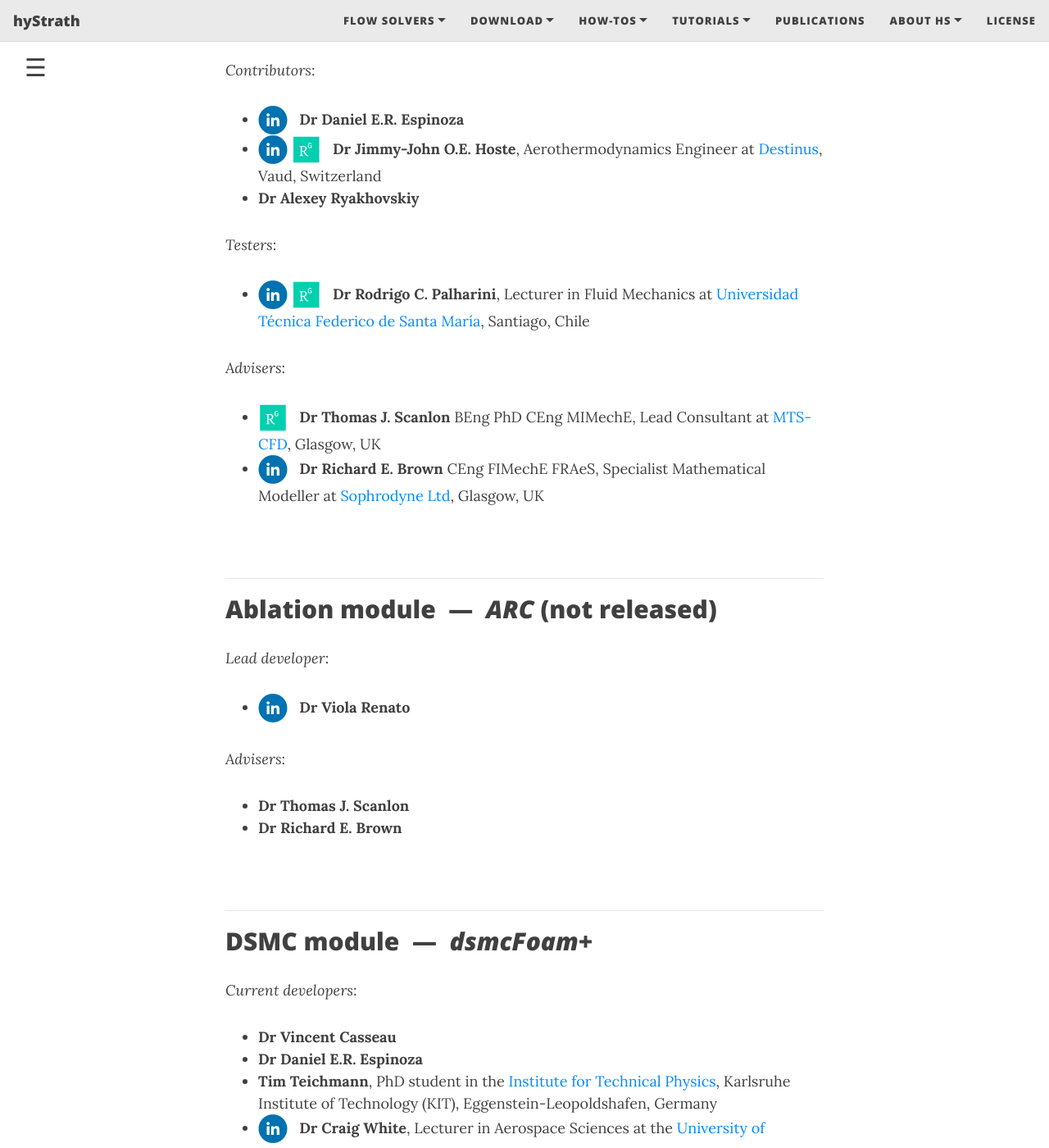
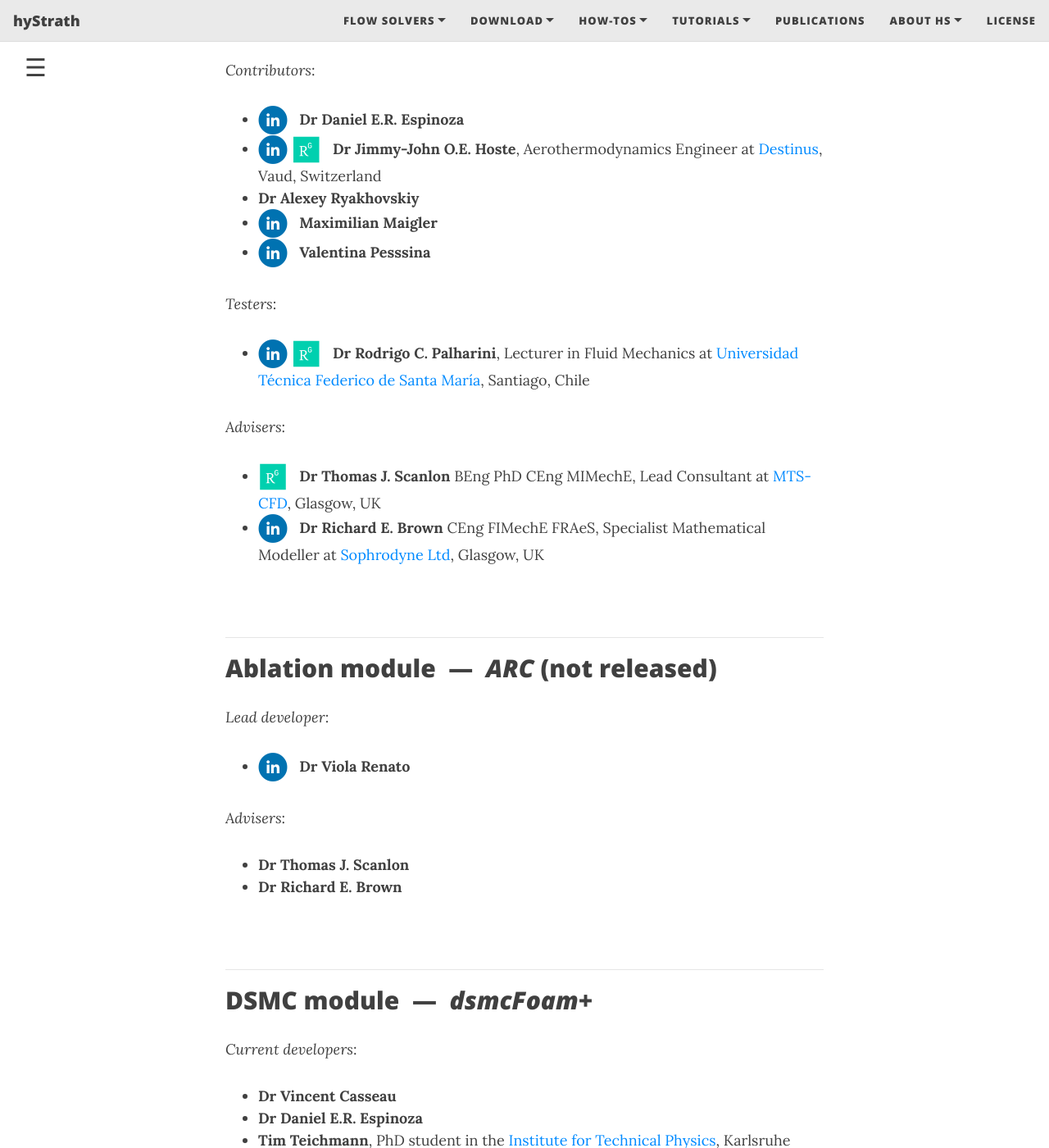
Before and after one commit to hystrath/hystrath.github.io, a Jekyll site: the page built from people.md, in a window 1280 px wide and 1400 px high, scrolled down 361 px. Shown: the whole window at 82% size. Built offline with Jekyll 4.4.1, drawn with Linux system fonts in a browser that asks for light colours; nearby versions of some CDN libraries; some of the changed text lies outside the part shown.

Commit message:
Editing pages

```diff
--- a/people.md
+++ b/people.md
@@ -67,6 +67,20 @@ _Contributors_:
     <span class="sr-only">ResearchGate</span>
   </a> &nbsp; **Dr Jimmy-John O.E. Hoste**, Aerothermodynamics Engineer at [Destinus](https://destinus.ch), Vaud, Switzerland
 * **Dr Alexey Ryakhovskiy**
+* <a style="text-decoration: none" href="https://de.linkedin.com/in/maximilian-maigler-262bb6114" target="_blank">
+    <span class="fa-stack" aria-hidden="true">
+      <i class="fas fa-circle fa-stack-2x" style='color:#0072B1'></i>
+      <i class="fab fa-linkedin fa-stack-1x fa-inverse"></i>
+    </span>
+    <span class="sr-only">LinkedIn</span>
+  </a> &nbsp; **Maximilian Maigler**
+* <a style="text-decoration: none" href="https://it.linkedin.com/in/valentina-pessina" target="_blank">
+    <span class="fa-stack" aria-hidden="true">
+      <i class="fas fa-circle fa-stack-2x" style='color:#0072B1'></i>
+      <i class="fab fa-linkedin fa-stack-1x fa-inverse"></i>
+    </span>
+    <span class="sr-only">LinkedIn</span>
+  </a> &nbsp; **Valentina Pesssina**
 
 _Testers_:
 * <a style="text-decoration: none" href="https://uk.linkedin.com/in/rodrigo-palharini-59316775" target="_blank">
@@ -123,6 +137,8 @@ _Current developers_:
 * **Dr Vincent Casseau**
 * **Dr Daniel E.R. Espinoza**
 * **Tim Teichmann**, PhD student in the [Institute for Technical Physics](http://www.itep.kit.edu/english/), Karlsruhe Institute of Technology (KIT), Eggenstein-Leopoldshafen, Germany
+* **Maximilian Maigler**
+* **Valentina Pesssina**
 * <a style="text-decoration: none" href="https://uk.linkedin.com/in/craig-white-53b70387" target="_blank">
     <span class="fa-stack" aria-hidden="true">
       <i class="fas fa-circle fa-stack-2x" style='color:#0072B1'></i>
```
